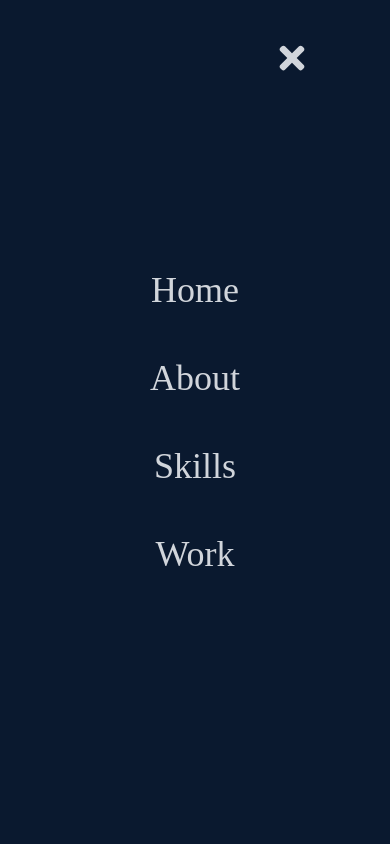
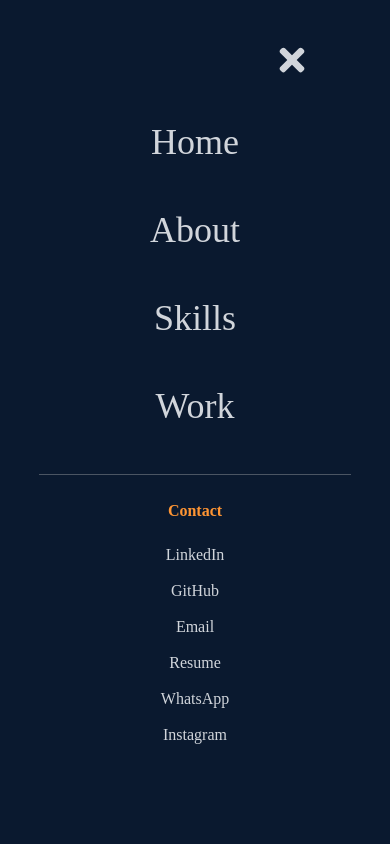
Before and after one commit to Mahta-Ebrahimi/My-Portfolio, a React (Create React App) app: page / in a window 390 px wide. Both pictures are taken after a click on the element 292 px from the left and 60 px from the top of the page. Shown: the top 844 px of the page. Built offline with nearby package versions, Linux system fonts and the light colour scheme.

Commit message:
edit mobile2

```diff
--- a/src/components/Home.jsx
+++ b/src/components/Home.jsx
@@ -1,84 +1,3 @@
-
-// import portfolioo from '../assets/portfolioo.png';
-// import React, { useState } from "react";
-
-// const Home = () => {
-//   const [hovered, setHovered] = useState(null);
-
-//   return (
-//     <div
-//       name="home"
-//       className="w-full h-screen flex items-center justify-end"
-//       style={{
-//         backgroundImage: `url(${portfolioo})`,
-//         backgroundSize: "cover",
-//         backgroundPosition: "center",
-//         backgroundRepeat: "no-repeat"
-//       }}
-//     >
-//       <div className="max-w-[1200px] px-8 flex flex-col justify-center items-center h-full w-full">
-//         {/* Intro */}
-//         <div className="flex flex-col items-start w-3/4">
-//         <p className="text-[#FF9533] mb-4 flex m-auto">Hi, my name is</p>
-//         <h1 className="text-sm sm:text-xl font-bold text-[#ccd6f6] mb-6 flex m-auto">
-//           Mahta (Maryam) Ebrahimi
-//         </h1>
-//         </div>
-
-//         {/* Two parts stacked on right */}
-//         <div className="flex flex-row gap-10">
-//           {/* Frontend Developer Section */}
-//           <div
-//             onMouseEnter={() => setHovered("frontend")}
-//             onMouseLeave={() => setHovered(null)}
-//              className={`group relative overflow-hidden shadow-md shadow-[#FF4F6F] cursor-pointer transition-all duration-100 ${
-//                   hovered === "frontend"
-//                     ? "w-[500px] h-[360px] rounded-xl"
-//                     : "w-80 h-80 md:w-80 md:h-80 rounded-full"
-//                 }`}
-//                         >
-//             <div className="absolute inset-0 bg-gradient-to-r from-[#FF9533] to-[#ffcd80] opacity-40 group-hover:opacity-100 transition duration-1000"></div>
-//             <div className="relative z-10 flex flex-col items-center justify-center h-full p-6 text-center">
-//               <h2 className="text-2xl md:text-4xl font-bold text-white mb-4 leading-snug">
-//                 Front-end Developer
-//               </h2>
-//               <p className="text-[#0D1C30] text-sm md:text-lg">
-//                 {hovered === "frontend"
-//                   ? "Front-End Developer with experience building responsive web applications using JavaScript, React. Skilled in creating reusable component libraries (Tailwind CSS, Material UI) and Optimizing  processes through CI/CD pipelines. Collaborated with teams in Agile/Scrum environments to build fast, accessible, and SEO-friendly interfaces from design mockups."
-//                   : ""}
-//               </p>
-//             </div>
-//           </div>
-
-//           {/* UI/UX Designer Section */}
-//           <div
-//   onMouseEnter={() => setHovered("uiux")}
-//   onMouseLeave={() => setHovered(null)}
-//   className={`group relative overflow-hidden shadow-md shadow-[#FF4F6F] cursor-pointer transition-all duration-100 ${
-//     hovered === "uiux"
-//       ? "w-[500px] h-[360px] rounded-xl"
-//       : "w-60 h-60 md:w-80 md:h-80 rounded-full"
-//   }`}
-// >
-//             <div className="absolute inset-0 bg-gradient-to-r from-[#009DAE] to-[#00d4ff] opacity-40 group-hover:opacity-100 transition duration-1000"></div>
-//             <div className="relative z-10 flex flex-col items-center justify-center h-full p-6 text-center">
-//               <h2 className="text-2xl md:text-4xl font-bold text-white mb-4 leading-normal">
-//                 UI/UX Designer
-//               </h2>
-//               <p className="text-navy text-sm md:text-lg">
-//                 {hovered === "uiux"
-//                   ? "UI/UX Designer focused on creating functional, accessible, and well-structured user experiences. I apply UX methods and modern design tools to improve usability and support SEO. My work is guided by user testing to ensure every design meets real needs and delivers a consistent user journey."
-//                   : ""}
-//               </p>
-//             </div>
-//           </div>
-//         </div>
-//       </div>
-//     </div>
-//   );
-// };
-
-// export default Home;
 import portfolioo from '../assets/portfolioo.png';
 import React, { useState } from "react";
 
@@ -99,10 +18,10 @@ const Home = () => {
       <div className="max-w-[1200px] px-4 sm:px-8 flex flex-col justify-center items-center h-full w-full relative">
         {/* Intro */}
         <div className="flex flex-col items-center sm:items-start w-full sm:w-3/4 text-center sm:text-left">
-          <p className="text-[#FF9533] mb-2 sm:mb-4  m-auto text-sm sm:text-base leading-relaxed">
+          <p className="text-[#FF9533] mb-2 sm:mb-4 m-auto text-sm sm:text-base leading-loose">
             Hi, my name is
           </p>
-          <h1 className="text-lg sm:text-2xl font-bold m-auto text-[#ccd6f6] mb-6 leading-relaxed">
+          <h1 className="text-lg sm:text-2xl font-bold m-auto text-[#ccd6f6] mb-6 leading-loose">
             Mahta (Maryam) Ebrahimi
           </h1>
         </div>
@@ -113,21 +32,24 @@ const Home = () => {
           <div
             onMouseEnter={() => setHovered("frontend")}
             onMouseLeave={() => setHovered(null)}
-            className={`group relative overflow-hidden shadow-md shadow-[#FF4F6F] cursor-pointer transition-all duration-300 ${
+            className={`group relative overflow-hidden cursor-pointer transition-all duration-300 ${
               hovered === "frontend"
                 ? "w-[90%] sm:w-[500px] h-[360px] rounded-xl"
-                : "w-60 h-60 sm:w-80 sm:h-80 rounded-full"
-            }`}
+                : "w-60 h-60 sm:w-80 sm:h-80 rounded-xl sm:rounded-full"
+            } shadow-none sm:shadow-md shadow-[#FF4F6F]`}
           >
             <div className="absolute inset-0 bg-gradient-to-r from-[#FF9533] to-[#ffcd80] opacity-40 group-hover:opacity-100 transition duration-1000"></div>
             <div className="relative z-10 flex flex-col items-center justify-center h-full p-4 sm:p-6 text-center">
-              <h2 className="text-xl sm:text-3xl font-bold text-white mb-4 leading-snug">
+              <h2 className="text-xl sm:text-3xl font-bold text-white mb-4 leading-loose">
                 Front-end Developer
               </h2>
-              <p className="text-[#0D1C30] text-xs sm:text-sm md:text-base leading-relaxed">
-                {hovered === "frontend"
-                  ? "Front-End Developer with experience building responsive web applications using JavaScript, React. Skilled in creating reusable component libraries (Tailwind CSS, Material UI) and optimizing processes through CI/CD pipelines. Collaborated with teams in Agile/Scrum environments to build fast, accessible, and SEO-friendly interfaces from design mockups."
-                  : ""}
+              <p className="text-[#0D1C30] text-xs sm:text-sm md:text-base leading-loose block sm:hidden">
+                Front-End Developer with experience building responsive web applications using JavaScript, React. Skilled in creating reusable component libraries (Tailwind CSS, Material UI) and optimizing processes through CI/CD pipelines. Collaborated with teams in Agile/Scrum environments to build fast, accessible, and SEO-friendly interfaces from design mockups.
+              </p>
+              <p className="text-[#0D1C30] text-xs sm:text-sm md:text-base leading-loose hidden sm:block">
+                {hovered === "frontend" && (
+                  "Front-End Developer with experience building responsive web applications using JavaScript, React. Skilled in creating reusable component libraries (Tailwind CSS, Material UI) and optimizing processes through CI/CD pipelines. Collaborated with teams in Agile/Scrum environments to build fast, accessible, and SEO-friendly interfaces from design mockups."
+                )}
               </p>
             </div>
           </div>
@@ -136,21 +58,24 @@ const Home = () => {
           <div
             onMouseEnter={() => setHovered("uiux")}
             onMouseLeave={() => setHovered(null)}
-            className={`group relative overflow-hidden shadow-md shadow-[#FF4F6F] cursor-pointer transition-all duration-300 ${
+            className={`group relative overflow-hidden cursor-pointer transition-all duration-300 ${
               hovered === "uiux"
                 ? "w-[90%] sm:w-[500px] h-[360px] rounded-xl"
-                : "w-60 h-60 sm:w-80 sm:h-80 rounded-full"
-            }`}
+                : "w-60 h-60 sm:w-80 sm:h-80 rounded-xl sm:rounded-full"
+            } shadow-none sm:shadow-md shadow-[#FF4F6F]`}
           >
             <div className="absolute inset-0 bg-gradient-to-r from-[#009DAE] to-[#00d4ff] opacity-40 group-hover:opacity-100 transition duration-1000"></div>
             <div className="relative z-10 flex flex-col items-center justify-center h-full p-4 sm:p-6 text-center">
-              <h2 className="text-xl sm:text-3xl font-bold text-white mb-4 leading-normal">
+              <h2 className="text-xl sm:text-3xl font-bold text-white mb-4 leading-loose">
                 UI/UX Designer
               </h2>
-              <p className="text-navy text-xs sm:text-sm md:text-base leading-relaxed">
-                {hovered === "uiux"
-                  ? "UI/UX Designer focused on creating functional, accessible, and well-structured user experiences. I apply UX methods and modern design tools to improve usability and support SEO. My work is guided by user testing to ensure every design meets real needs and delivers a consistent user journey."
-                  : ""}
+              <p className="text-navy text-xs sm:text-sm md:text-base leading-loose block sm:hidden">
+                UI/UX Designer focused on creating functional, accessible, and well-structured user experiences. I apply UX methods and modern design tools to improve usability and support SEO. My work is guided by user testing to ensure every design meets real needs and delivers a consistent user journey.
+              </p>
+              <p className="text-navy text-xs sm:text-sm md:text-base leading-loose hidden sm:block">
+                {hovered === "uiux" && (
+                  "UI/UX Designer focused on creating functional, accessible, and well-structured user experiences. I apply UX methods and modern design tools to improve usability and support SEO. My work is guided by user testing to ensure every design meets real needs and delivers a consistent user journey."
+                )}
               </p>
             </div>
           </div>
--- a/src/components/Navbar.jsx
+++ b/src/components/Navbar.jsx
@@ -5,7 +5,6 @@ import {
   FaTimes,
   FaGithub,
   FaLinkedin,
-  FaFacebook,
   FaWhatsapp,
   FaInstagram
 } from 'react-icons/fa';
@@ -18,53 +17,31 @@ const Navbar = () => {
   const handleClick = () => setNav(!nav);
 
   return (
-    <div className='fixed w-full h-[80px] flex justify-between items-right pt-10 pr-20 bg-[#0a192f] text-gray-300 z-50'>
-      <div>
-        {/* <img src={Logo} alt='Logo Image' style={{ width: '50px' }} /> */}
-        {/* <h3 className=''>ME</h3> */}
-      </div>
+    <div className='fixed w-full h-[80px] flex justify-between items-center pt-10 pr-20 bg-[#0a192f] text-gray-300 z-50'>
+      <div>{/* Optional logo or initials */}</div>
 
-      {/* menu */}
-      <ul className='hidden md:flex font-bold '>
+      {/* Desktop menu */}
+      <ul className='hidden md:flex font-bold'>
         <li className='hover:font-extrabold hover:text-[#009dae]'>
-          <Link to='home' >
-            Home
-          </Link>
+          <Link to='home'>Home</Link>
         </li>
         <li className='hover:font-extrabold hover:text-[#FF9533]'>
-          <Link to='about'>
-            About
-          </Link>
+          <Link to='about'>About</Link>
         </li>
         <li className='hover:font-extrabold hover:text-[#FF4f6f]'>
-          <Link to='skills' >
-            Skills
-          </Link>
+          <Link to='skills'>Skills</Link>
         </li>
-        <li className="relative group">
-          <Link
-            to="work"
-            className="hover:font-extrabold hover:text-[#FAC813]"
-          >
-            Work
-          </Link>
-
-          {/* Sub-menu */}
-          <ul className="absolute hidden group-hover:flex flex-col bg-[#0a192f] mt-2 rounded shadow-lg z-50 left-0">
-            <li className="py-1 px-6 min-w-[160px] hover:text-[#FF9533]">
-              <Link to="frontend" className="block w-full">
-                Front-End
-              </Link>
+        <li className='relative group'>
+          <Link to='work' className='hover:font-extrabold hover:text-[#FAC813]'>Work</Link>
+          <ul className='absolute hidden group-hover:flex flex-col bg-[#0a192f] mt-2 rounded shadow-lg z-50 left-0'>
+            <li className='py-1 px-6 min-w-[160px] hover:text-[#FF9533]'>
+              <Link to='frontend' className='block w-full'>Front-End</Link>
             </li>
-            <li className="py-1 px-6 min-w-[160px] hover:text-[#009dae]">
-              <Link to="uiux" className="block w-full">
-                UI/UX
-              </Link>
+            <li className='py-1 px-6 min-w-[160px] hover:text-[#009dae]'>
+              <Link to='uiux' className='block w-full'>UI/UX</Link>
             </li>
-            <li className="py-1 px-6 min-w-[160px] hover:text-[#FF4f6f]">
-              <Link to="calligraphy" className="block w-full">
-                Calligraphy
-              </Link>
+            <li className='py-1 px-6 min-w-[160px] hover:text-[#FF4f6f]'>
+              <Link to='calligraphy' className='block w-full'>Calligraphy</Link>
             </li>
           </ul>
         </li>
@@ -76,84 +53,65 @@ const Navbar = () => {
       </div>
 
       {/* Mobile menu */}
-      <ul
-        className={
-          !nav
-            ? 'hidden'
-            : 'absolute top-0 left-0 w-full h-screen bg-[#0a192f] flex flex-col justify-center items-center z-40'
-        }
-      >
+      <ul className={`${!nav ? 'hidden' : 'absolute'} top-0 left-0 w-full h-screen bg-[#0a192f] flex flex-col justify-center items-center z-40`}>
         <li className='py-6 text-4xl hover:text-[#FF9533]'>
-          <Link onClick={handleClick} to='home'   >
-            Home
-          </Link>
+          <Link onClick={handleClick} to='home'>Home</Link>
         </li>
         <li className='py-6 text-4xl hover:text-[#FF9533]'>
-          <Link onClick={handleClick} to='about'  >
-            About
-          </Link>
+          <Link onClick={handleClick} to='about'>About</Link>
         </li>
         <li className='py-6 text-4xl hover:text-[#FF9533]'>
-          <Link onClick={handleClick} to='skills'  >
-            Skills
-          </Link>
+          <Link onClick={handleClick} to='skills'>Skills</Link>
         </li>
         <li className='py-6 text-4xl hover:text-[#F6FCFC]'>
-          <Link onClick={handleClick} to='work' smooth={true} duration={500}>
-            Work
-          </Link>
+          <Link onClick={handleClick} to='work'>Work</Link>
         </li>
+
+        {/* Divider */}
+        <div className="w-4/5 border-t border-gray-600 my-6"></div>
+
+        {/* Mobile Footer Contacts */}
+        <div className="flex flex-col items-center gap-3 text-base text-gray-300 md:hidden">
+          <p className="text-[#FF9533] font-semibold mb-2">Contact</p>
+          <a href='https://www.linkedin.com/in/maryam-mahta-ebrahimi-b3a7bb87/' target='_blank' className='hover:text-[#009dae]'>LinkedIn</a>
+          <a href='https://github.com/Mahta-Ebrahimi' target='_blank' className='hover:text-[#FF9533]'>GitHub</a>
+          <a href='mailto:mahta.ir@gmail.com' target='_blank' className='hover:text-[#FF4f6f]'>Email</a>
+          <a href={cv} target='_blank' className='hover:text-[#FAC813]'>Resume</a>
+          <a href='https://wa.me/4542796567' target='_blank' className='hover:text-[#25D366]'>WhatsApp</a>
+          <a href='https://www.instagram.com/mahta.creative/' target='_blank' className='hover:text-[#c13584]'>Instagram</a>
+        </div>
       </ul>
 
-      {/* Social icons */}
-      <div className='hidden lg:flex fixed flex-col top-[35%] left-0'>
+      {/* Desktop Social Icons */}
+      <div className='hidden lg:flex fixed flex-col top-[35%] left-0 z-40'>
         <ul>
           <li className='w-[160px] h-[60px] flex justify-between items-center ml-[-100px] hover:ml-[-10px] duration-300 bg-blue-600'>
-            <a
-              className='flex justify-between items-center w-full text-gray-300'
-              href='https://www.linkedin.com/in/maryam-mahta-ebrahimi-b3a7bb87/'
-              target="_blank"
-            >
+            <a href='https://www.linkedin.com/in/maryam-mahta-ebrahimi-b3a7bb87/' target='_blank' className='flex justify-between items-center w-full text-gray-300'>
               Linkedin <FaLinkedin size={30} />
             </a>
           </li>
           <li className='w-[160px] h-[60px] flex justify-between items-center ml-[-100px] hover:ml-[-10px] duration-300 bg-[#333333]'>
-            <a
-              className='flex justify-between items-center w-full text-gray-300'
-              href='https://github.com/Mahta-Ebrahimi' target="_blank"
-            >
+            <a href='https://github.com/Mahta-Ebrahimi' target='_blank' className='flex justify-between items-center w-full text-gray-300'>
               Github <FaGithub size={30} />
             </a>
           </li>
           <li className='w-[160px] h-[60px] flex justify-between items-center ml-[-100px] hover:ml-[-10px] duration-300 bg-[#6fc2b0]'>
-            <a
-              className='flex justify-between items-center w-full text-gray-300'
-              href="mailto:mahta.ir@gmail.com" target="_blank" rel="noreferrer"
-            >
+            <a href='mailto:mahta.ir@gmail.com' target='_blank' rel='noreferrer' className='flex justify-between items-center w-full text-gray-300'>
               Email <HiOutlineMail size={30} />
             </a>
           </li>
           <li className='w-[160px] h-[60px] flex justify-between items-center ml-[-100px] hover:ml-[-10px] duration-300 bg-[#565f69]'>
-            <a
-              className='flex justify-between items-center w-full text-gray-300'
-              href={cv} target="_blank"
-            >
+            <a href={cv} target='_blank' className='flex justify-between items-center w-full text-gray-300'>
               Resume <BsFillPersonLinesFill size={30} />
             </a>
           </li>
           <li className='w-[160px] h-[60px] flex justify-between items-center ml-[-100px] hover:ml-[-10px] duration-300 bg-[#25D366]'>
-            <a
-              className='flex justify-between items-center w-full text-white'
-              href="https://wa.me/4542796567" target="_blank" rel="noreferrer"
-            >
+            <a href='https://wa.me/4542796567' target='_blank' rel='noreferrer' className='flex justify-between items-center w-full text-white'>
               WhatsApp <FaWhatsapp size={30} />
             </a>
           </li>
           <li className='w-[160px] h-[60px] flex justify-between items-center ml-[-100px] hover:ml-[-10px] bg-[#c13584]'>
-            <a
-              className='flex justify-between items-center w-full text-gray-300'
-              href='https://www.instagram.com/mahta.creative/' target="_blank"
-            >
+            <a href='https://www.instagram.com/mahta.creative/' target='_blank' className='flex justify-between items-center w-full text-gray-300'>
               Instagram <FaInstagram size={30} />
             </a>
           </li>
```
